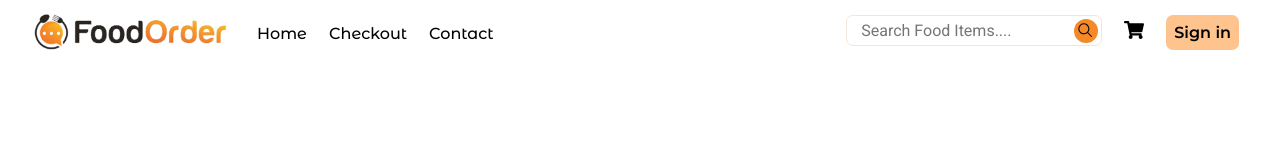
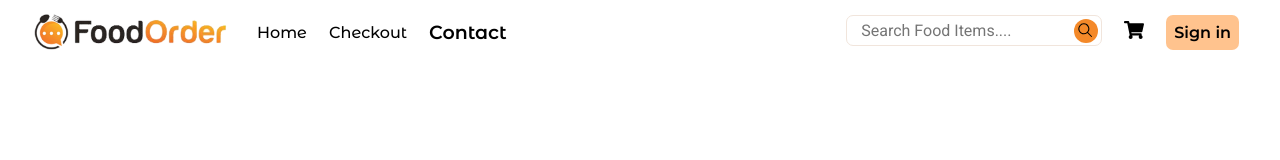
Before and after one commit to Rashidprojects/React-js-Food-App, a React (Create React App) app: page /contact in a window 1280 px wide. Shown: the top 160 px of the page. Built offline with nearby package versions, Linux system fonts and the light colour scheme; no server answers; a web font is replaced by a local one.

Commit message:
in nav-items Link change to NavLink - this provide more feature with routing it provide boolean value of current route and setted a active class to li

```diff
--- a/src/App.css
+++ b/src/App.css
@@ -117,6 +117,10 @@ p {
   text-decoration: none;
   color: black;
   font-weight: 500;
+}
+.nav-li-item.active {
+  font-weight: bold;
+  font-size: 19px;
 }
 .nav-items .user {
   margin-top: 4px;
--- a/src/components/Header.jsx
+++ b/src/components/Header.jsx
@@ -1,5 +1,5 @@
 import React, { useEffect } from 'react'
-import { Link } from 'react-router-dom'
+import { NavLink } from 'react-router-dom'
 import { useFirebase } from '../context/FirebaseContext'
 import { onAuthStateChanged } from 'firebase/auth'
 import logo from '../images/logo.png'
@@ -36,9 +36,18 @@ console.log("user status is ",state.userStatus);
         <div className="logo">
             <img src={logo} alt="" />
             <ul>
-                <li><Link to="/" className='nav-li-item'>Home</Link></li>
-                <li><Link to="checkout" className='nav-li-item'>Checkout</Link></li>
-                <li><Link to="contact" className='nav-li-item'>Contact</Link></li>
+                <li><NavLink
+                  to="/"
+                  className={({ isActive }) => isActive ? 'nav-li-item active' : 'nav-li-item'}
+                >Home</NavLink></li>
+                <li><NavLink
+                   to="checkout"
+                  className={({ isActive }) => isActive ? 'nav-li-item active' : 'nav-li-item'}
+                >Checkout</NavLink></li>
+                <li><NavLink
+                  to="contact"
+                  className={({ isActive }) => isActive ? 'nav-li-item active' : 'nav-li-item'}
+                >Contact</NavLink></li>
             </ul>
         </div>
         <div className='nav-items'>
```
